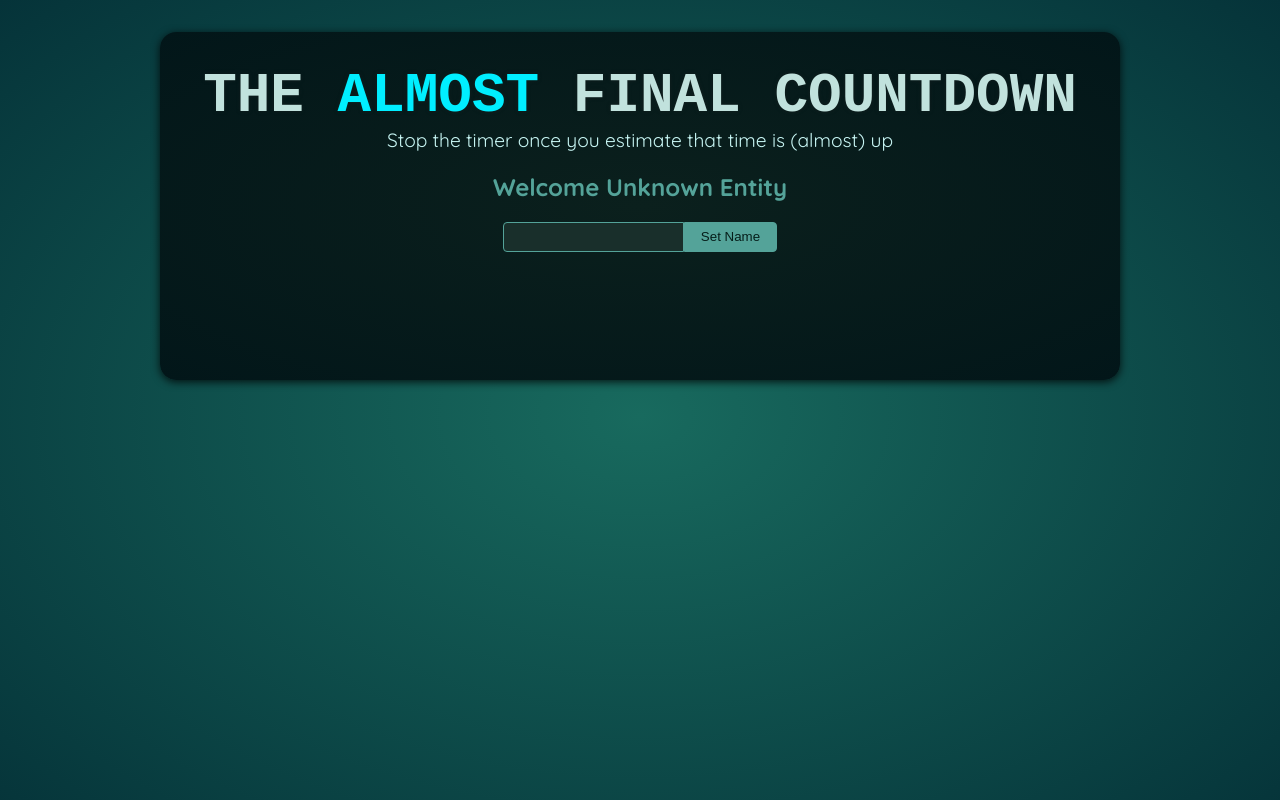
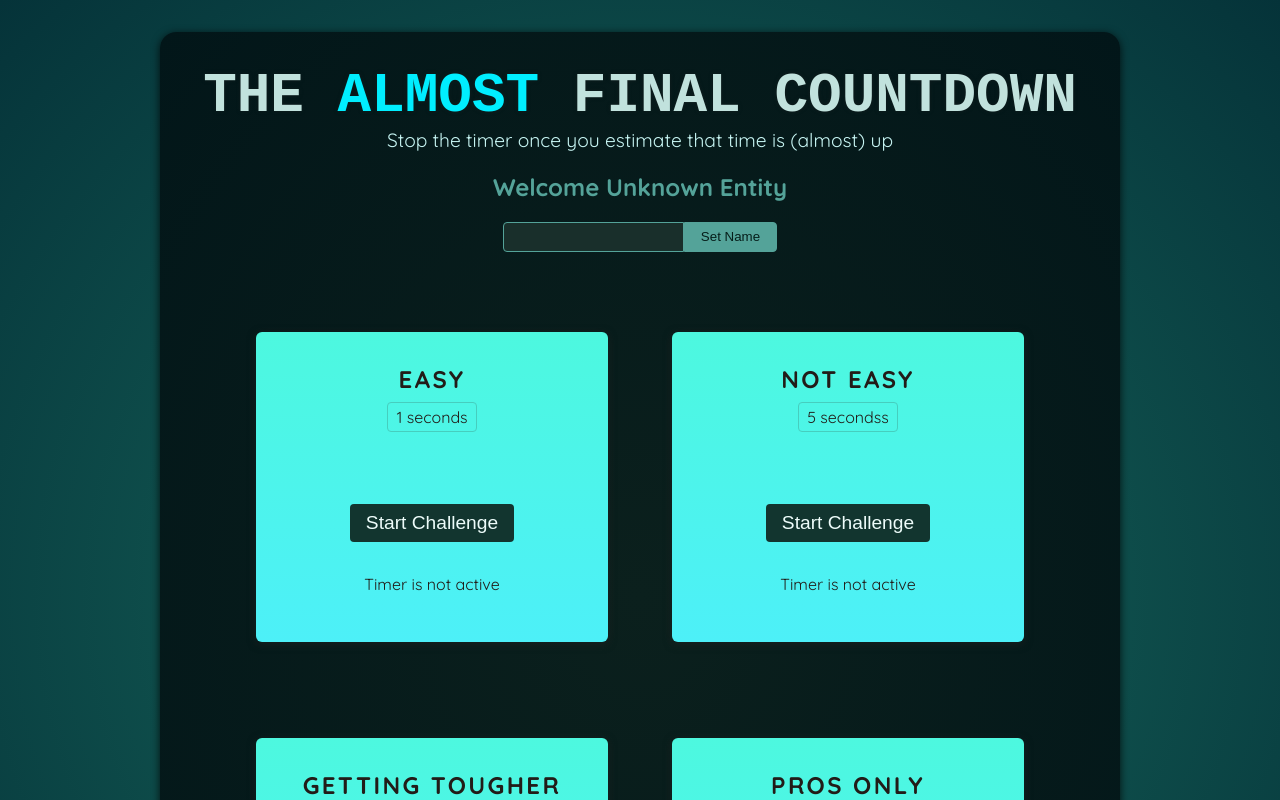
Before and after one commit to imrann2005/reactTimerWebApp, a React (Vite) app: page / in a window 1280 px wide. Shown: the top 800 px of the page. Built offline with nearby package versions, Linux system fonts and the light colour scheme; a web font is replaced by a local one.

Commit message:
New Files added

```diff
--- a/src/App.jsx
+++ b/src/App.jsx
@@ -1,10 +1,15 @@
 import Player from './components/Player.jsx';
-
+import TimerChallenge from './components/TimerChallenge.jsx';
 function App() {
   return (
     <>
       <Player />
-      <div id="challenges"></div>
+      <div id="challenges">
+        <TimerChallenge title='Easy' targetTime={1}/>
+        <TimerChallenge title='Not Easy' targetTime={5}/>
+        <TimerChallenge title='Getting Tougher' targetTime={10}/>
+        <TimerChallenge title='Pros Only' targetTime={15}/>
+      </div>
     </>
   );
 }
--- /dev/null
+++ b/src/components/TimerChallenge.jsx
@@ -0,0 +1,44 @@
+import React, { useState,useRef } from "react"
+
+export default function TimerChallenge({ title, targetTime }) {
+    const [expireTime, setExpireTime] = useState(false);
+    const[timerStarted,setTimerStarted]=useState(false);
+
+    const timer = useRef();
+
+    function handleStartChallenge() {
+
+        timer.current=setTimeout(() => {
+            setExpireTime((prev) => true);
+        }, targetTime * 1000);
+
+        setTimerStarted((prev)=>true);
+    }
+
+    function handleStopChallenge(){
+        clearTimeout(timer.current);
+    }
+
+    return (
+        <section className="challenge">
+
+            <h2>
+                {title}
+            </h2>
+            <p className="challenge-time">{targetTime} seconds{targetTime > 1 ? 's' : ''}
+            </p>
+            <p>
+                {expireTime && "You lost mate!" }
+            </p>
+            <p>
+                <button onClick={timerStarted ? handleStopChallenge : handleStartChallenge} >
+                    {timerStarted ? 'Stop' : 'Start'} Challenge
+                </button>
+            </p>
+            <p className={timerStarted ? 'active' : undefined}>
+                {timerStarted ? 'Timer is running ' : 'Timer is not active'}
+            </p>
+        </section>
+
+    )
+}
```
Also changed, not shown: src/components/ResultModal.jsx (added).
